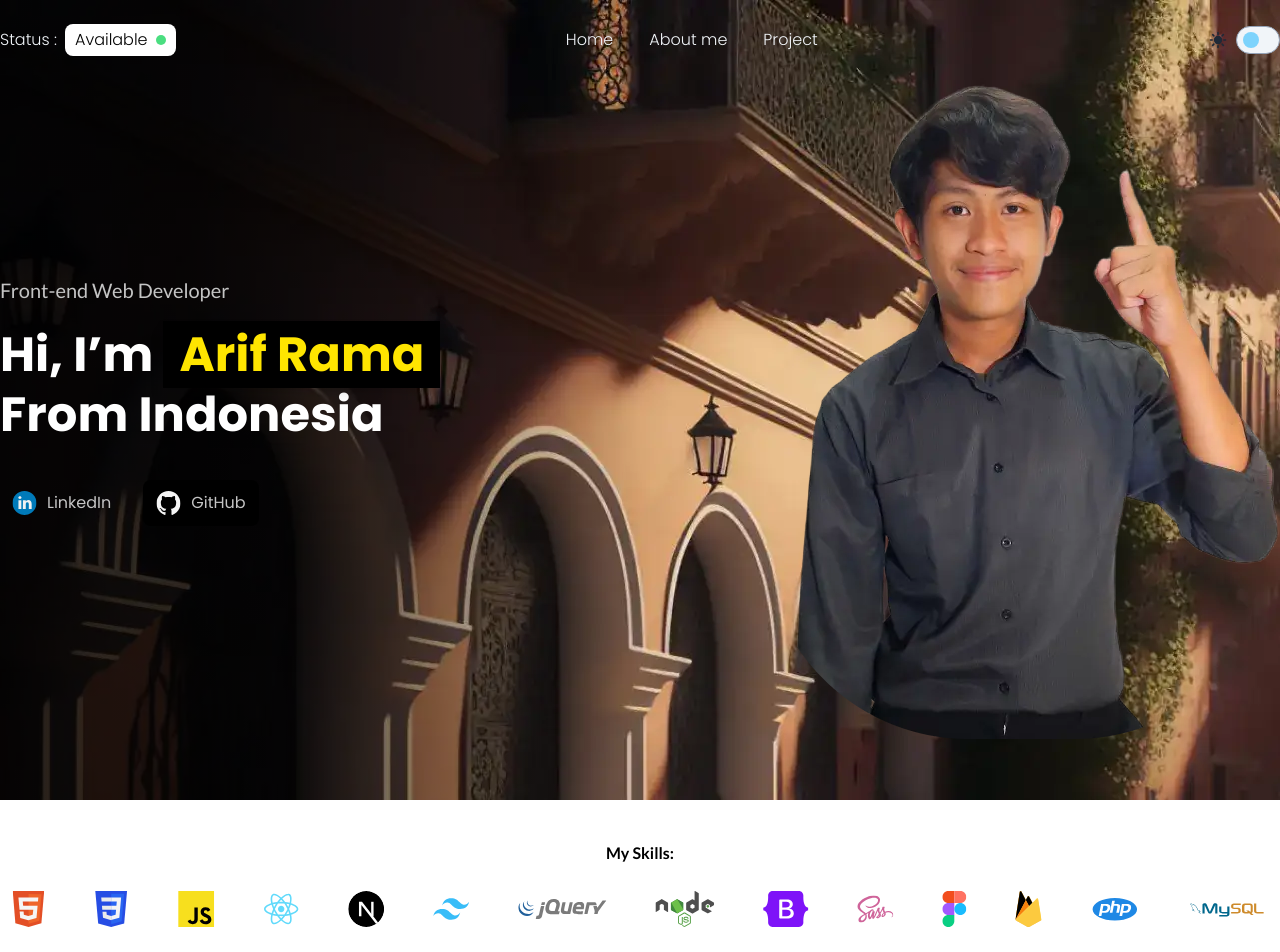
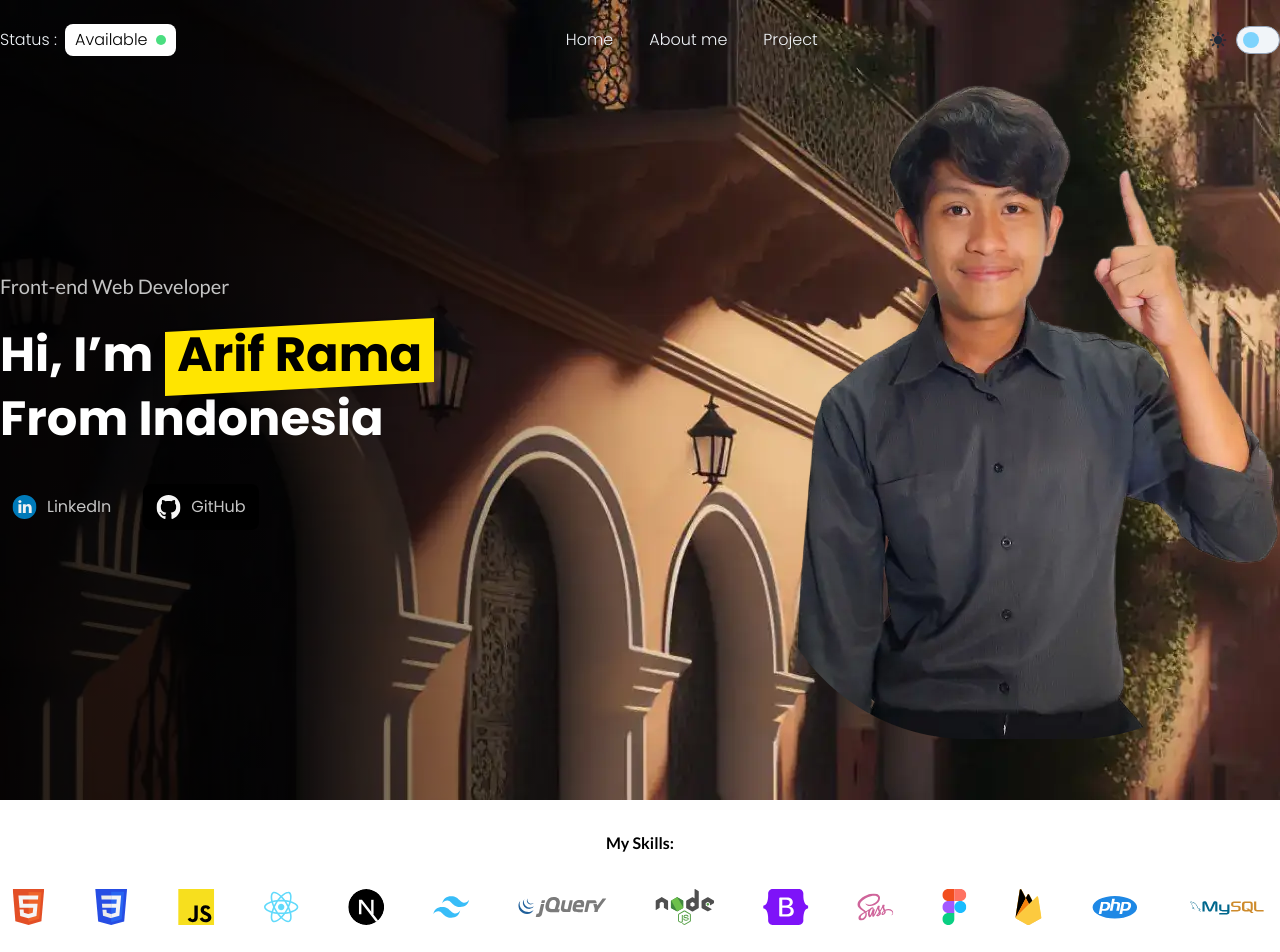
Before and after one commit to ariframaps/portofolio, a React (Create React App) app: page / in a window 1280 px wide. Shown: the top 952 px of the page. Built offline with nearby package versions, Linux system fonts and the light colour scheme.

Commit message:
about section and fix title in her section

```diff
--- a/src/pages/homepage/components/Skills.jsx
+++ b/src/pages/homepage/components/Skills.jsx
@@ -15,8 +15,8 @@ import MySQL from '../../../assets/logo/MySQL.svg';
 
 export const Skills = () => {
     return (
-        <section className="border border-transparent border-b-slate-400 text-center flex flex-col items-center justify-center py-[40px]">
-            <p className='font-bold font-lato mb-5'>My Skills:</p>
+        <section className="border border-transparent border-b-slate-400 text-center flex flex-col items-center justify-center py-[30px]">
+            <p className='font-bold font-lato mb-7'>My Skills:</p>
             <div className='flex gap-[48px]'>
                 <img src={HTML} alt="HTML logo" />
                 <img src={CSS} alt="CSS logo" />
--- a/src/pages/homepage/components/about_section/AboutSection.jsx
+++ b/src/pages/homepage/components/about_section/AboutSection.jsx
@@ -1,5 +1,5 @@
 export const AboutSection = () => {
     return (
-        <div>AboutSection</div>
+        <section>AboutSection</section>
     )
 }
--- a/src/pages/homepage/components/hero_section/HeroSection.jsx
+++ b/src/pages/homepage/components/hero_section/HeroSection.jsx
@@ -11,7 +11,13 @@ export const HeroSection = () => {
             <div className="max-w-screen-xl absolute m-auto left-0 right-0 bottom-0 top-0 flex justify-between items-center font-poppins text-[#C4C4C4]">
                 <div>
                     <span className='font-lato text-[20px]'>Front-end Web Developer</span>
-                    <h1 className='text-[48px] mt-[20px] mb-[35px] text-white font-bold leading-[60px]'>Hi, I’m <span className='bg-black px-4 text-[#FFE500] drop-shadow-lg'>Arif Rama</span><br />From Indonesia</h1>
+                    <h1 className='text-[48px] mt-[20px] mb-[35px] text-white font-bold leading-[60px]'>
+                        Hi, I’m
+                        <span className='mx-2 px-4 py-1 text-black drop-shadow-lg before:block before:absolute before:inset-1 before:bottom-0 before:-skew-y-3 before:bg-[#FFE500] relative inline-block'>
+                            <span className='relative skew-y-2'>Arif Rama</span>
+                        </span><br />
+                        From Indonesia
+                    </h1>
                     {/* social link */}
                     <SocialButton />
                 </div>
--- a/src/pages/homepage/components/hero_section/components/Blob.jsx
+++ b/src/pages/homepage/components/hero_section/components/Blob.jsx
@@ -19,7 +19,7 @@ export const Blob = () => {
                     </path>
                 </svg>
             </div>
-            <div className="absolute left-[-40px] z-[0] w-[600px] h-[600px] blur-2xl">
+            <div className="absolute left-[-40px] z-[0] w-[600px] h-[600px] blur-xl">
                 <svg viewBox="0 0 200 200" xmlns="http://www.w3.org/2000/svg">
                     <path fill="#EFF188" transform="translate(100 100)">
                         <animate attributeName="d" dur="10000ms" repeatCount='indefinite' values='
--- a/src/styles/output.css
+++ b/src/styles/output.css
@@ -618,6 +618,11 @@ video {
   margin-bottom: 50px;
 }
 
+.mx-2 {
+  margin-left: 0.5rem;
+  margin-right: 0.5rem;
+}
+
 .ms-2 {
   margin-inline-start: 0.5rem;
 }
@@ -642,8 +647,16 @@ video {
   margin-bottom: 1.25rem;
 }
 
+.mb-7 {
+  margin-bottom: 1.75rem;
+}
+
 .block {
   display: block;
+}
+
+.inline-block {
+  display: inline-block;
 }
 
 .inline {
@@ -744,6 +757,16 @@ video {
 
 .max-w-screen-xl {
   max-width: 1280px;
+}
+
+.skew-y-3 {
+  --tw-skew-y: 3deg;
+  transform: translate(var(--tw-translate-x), var(--tw-translate-y)) rotate(var(--tw-rotate)) skewX(var(--tw-skew-x)) skewY(var(--tw-skew-y)) scaleX(var(--tw-scale-x)) scaleY(var(--tw-scale-y));
+}
+
+.skew-y-2 {
+  --tw-skew-y: 2deg;
+  transform: translate(var(--tw-translate-x), var(--tw-translate-y)) rotate(var(--tw-rotate)) skewX(var(--tw-skew-x)) skewY(var(--tw-skew-y)) scaleX(var(--tw-scale-x)) scaleY(var(--tw-scale-y));
 }
 
 .transform {
@@ -996,6 +1019,16 @@ video {
   padding-bottom: 40px;
 }
 
+.py-2 {
+  padding-top: 0.5rem;
+  padding-bottom: 0.5rem;
+}
+
+.py-\[30px\] {
+  padding-top: 30px;
+  padding-bottom: 30px;
+}
+
 .text-center {
   text-align: center;
 }
@@ -1092,6 +1125,11 @@ video {
   filter: var(--tw-blur) var(--tw-brightness) var(--tw-contrast) var(--tw-grayscale) var(--tw-hue-rotate) var(--tw-invert) var(--tw-saturate) var(--tw-sepia) var(--tw-drop-shadow);
 }
 
+.blur-xl {
+  --tw-blur: blur(24px);
+  filter: var(--tw-blur) var(--tw-brightness) var(--tw-contrast) var(--tw-grayscale) var(--tw-hue-rotate) var(--tw-invert) var(--tw-saturate) var(--tw-sepia) var(--tw-drop-shadow);
+}
+
 .drop-shadow {
   --tw-drop-shadow: drop-shadow(0 1px 2px rgb(0 0 0 / 0.1)) drop-shadow(0 1px 1px rgb(0 0 0 / 0.06));
   filter: var(--tw-blur) var(--tw-brightness) var(--tw-contrast) var(--tw-grayscale) var(--tw-hue-rotate) var(--tw-invert) var(--tw-saturate) var(--tw-sepia) var(--tw-drop-shadow);
@@ -1104,6 +1142,146 @@ video {
 
 .duration-200 {
   transition-duration: 200ms;
+}
+
+.before\:absolute::before {
+  content: var(--tw-content);
+  position: absolute;
+}
+
+.before\:-inset-1::before {
+  content: var(--tw-content);
+  inset: -0.25rem;
+}
+
+.before\:inset-1::before {
+  content: var(--tw-content);
+  inset: 0.25rem;
+}
+
+.before\:inset-2::before {
+  content: var(--tw-content);
+  inset: 0.5rem;
+}
+
+.before\:inset-0::before {
+  content: var(--tw-content);
+  inset: 0px;
+}
+
+.before\:inset-x-1::before {
+  content: var(--tw-content);
+  left: 0.25rem;
+  right: 0.25rem;
+}
+
+.before\:inset-x-0::before {
+  content: var(--tw-content);
+  left: 0px;
+  right: 0px;
+}
+
+.before\:inset-x-2::before {
+  content: var(--tw-content);
+  left: 0.5rem;
+  right: 0.5rem;
+}
+
+.before\:bottom-0::before {
+  content: var(--tw-content);
+  bottom: 0px;
+}
+
+.before\:block::before {
+  content: var(--tw-content);
+  display: block;
+}
+
+.before\:h-1\/2::before {
+  content: var(--tw-content);
+  height: 50%;
+}
+
+.before\:-skew-y-3::before {
+  content: var(--tw-content);
+  --tw-skew-y: -3deg;
+  transform: translate(var(--tw-translate-x), var(--tw-translate-y)) rotate(var(--tw-rotate)) skewX(var(--tw-skew-x)) skewY(var(--tw-skew-y)) scaleX(var(--tw-scale-x)) scaleY(var(--tw-scale-y));
+}
+
+.before\:-skew-y-2::before {
+  content: var(--tw-content);
+  --tw-skew-y: -2deg;
+  transform: translate(var(--tw-translate-x), var(--tw-translate-y)) rotate(var(--tw-rotate)) skewX(var(--tw-skew-x)) skewY(var(--tw-skew-y)) scaleX(var(--tw-scale-x)) scaleY(var(--tw-scale-y));
+}
+
+.before\:-skew-y-6::before {
+  content: var(--tw-content);
+  --tw-skew-y: -6deg;
+  transform: translate(var(--tw-translate-x), var(--tw-translate-y)) rotate(var(--tw-rotate)) skewX(var(--tw-skew-x)) skewY(var(--tw-skew-y)) scaleX(var(--tw-scale-x)) scaleY(var(--tw-scale-y));
+}
+
+.before\:-skew-y-0::before {
+  content: var(--tw-content);
+  --tw-skew-y: -0deg;
+  transform: translate(var(--tw-translate-x), var(--tw-translate-y)) rotate(var(--tw-rotate)) skewX(var(--tw-skew-x)) skewY(var(--tw-skew-y)) scaleX(var(--tw-scale-x)) scaleY(var(--tw-scale-y));
+}
+
+.before\:skew-y-0::before {
+  content: var(--tw-content);
+  --tw-skew-y: 0deg;
+  transform: translate(var(--tw-translate-x), var(--tw-translate-y)) rotate(var(--tw-rotate)) skewX(var(--tw-skew-x)) skewY(var(--tw-skew-y)) scaleX(var(--tw-scale-x)) scaleY(var(--tw-scale-y));
+}
+
+.before\:skew-y-3::before {
+  content: var(--tw-content);
+  --tw-skew-y: 3deg;
+  transform: translate(var(--tw-translate-x), var(--tw-translate-y)) rotate(var(--tw-rotate)) skewX(var(--tw-skew-x)) skewY(var(--tw-skew-y)) scaleX(var(--tw-scale-x)) scaleY(var(--tw-scale-y));
+}
+
+.before\:skew-y-6::before {
+  content: var(--tw-content);
+  --tw-skew-y: 6deg;
+  transform: translate(var(--tw-translate-x), var(--tw-translate-y)) rotate(var(--tw-rotate)) skewX(var(--tw-skew-x)) skewY(var(--tw-skew-y)) scaleX(var(--tw-scale-x)) scaleY(var(--tw-scale-y));
+}
+
+.before\:skew-y-2::before {
+  content: var(--tw-content);
+  --tw-skew-y: 2deg;
+  transform: translate(var(--tw-translate-x), var(--tw-translate-y)) rotate(var(--tw-rotate)) skewX(var(--tw-skew-x)) skewY(var(--tw-skew-y)) scaleX(var(--tw-scale-x)) scaleY(var(--tw-scale-y));
+}
+
+.before\:skew-y-1::before {
+  content: var(--tw-content);
+  --tw-skew-y: 1deg;
+  transform: translate(var(--tw-translate-x), var(--tw-translate-y)) rotate(var(--tw-rotate)) skewX(var(--tw-skew-x)) skewY(var(--tw-skew-y)) scaleX(var(--tw-scale-x)) scaleY(var(--tw-scale-y));
+}
+
+.before\:rounded::before {
+  content: var(--tw-content);
+  border-radius: 0.25rem;
+}
+
+.before\:rounded-lg::before {
+  content: var(--tw-content);
+  border-radius: 0.5rem;
+}
+
+.before\:bg-pink-500::before {
+  content: var(--tw-content);
+  --tw-bg-opacity: 1;
+  background-color: rgb(236 72 153 / var(--tw-bg-opacity));
+}
+
+.before\:bg-black::before {
+  content: var(--tw-content);
+  --tw-bg-opacity: 1;
+  background-color: rgb(0 0 0 / var(--tw-bg-opacity));
+}
+
+.before\:bg-\[\#FFE500\]::before {
+  content: var(--tw-content);
+  --tw-bg-opacity: 1;
+  background-color: rgb(255 229 0 / var(--tw-bg-opacity));
 }
 
 .hover\:border:hover {
```
